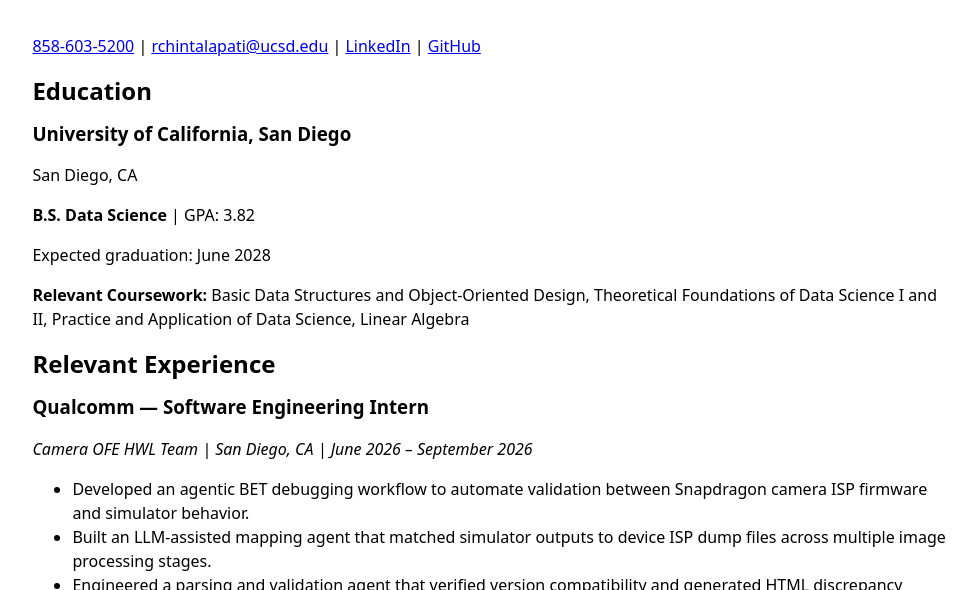
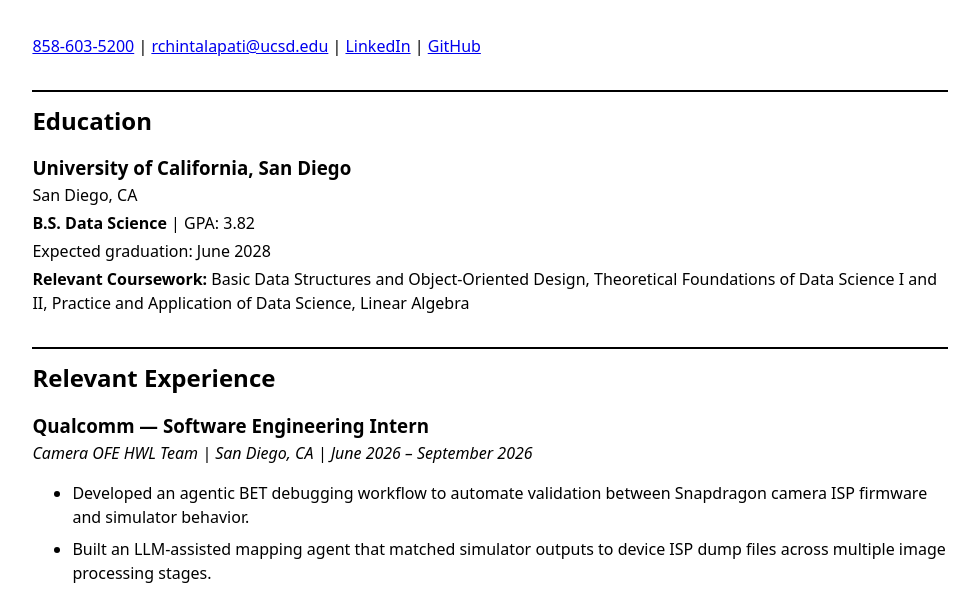
Before and after one commit to RishilC1/DSC-106-Portfolio, a plain HTML site: page resume/index.html in a window 1280 px wide. Shown: the part 187-777 px from the top of the page, without its empty margins (150-1129 px from the left). Drawn offline with Linux system fonts and the light colour scheme.

Commit message:
Style resume page

```diff
--- a/resume/index.html
+++ b/resume/index.html
@@ -6,7 +6,7 @@
     <title>Resume | Rishil Chintalapati</title>
     <link rel="stylesheet" href="../style.css">
 </head>
-<body>
+<body class="resume">
     <nav>
         <ul>
             <li><a href="../">Home</a></li>
--- a/style.css
+++ b/style.css
@@ -124,3 +124,28 @@ img {
   object-fit: cover;
   width: 100%;
 }
+.resume section {
+  border-top: 2px solid currentColor;
+  margin-block: 2em;
+  padding-top: 1em;
+}
+
+.resume section > h2 {
+  margin-top: 0;
+}
+
+.resume article {
+  margin-block: 1.5em;
+}
+
+.resume article h3 {
+  margin-bottom: 0.25em;
+}
+
+.resume article p {
+  margin-block: 0.25em;
+}
+
+.resume li {
+  margin-block: 0.5em;
+}
```
